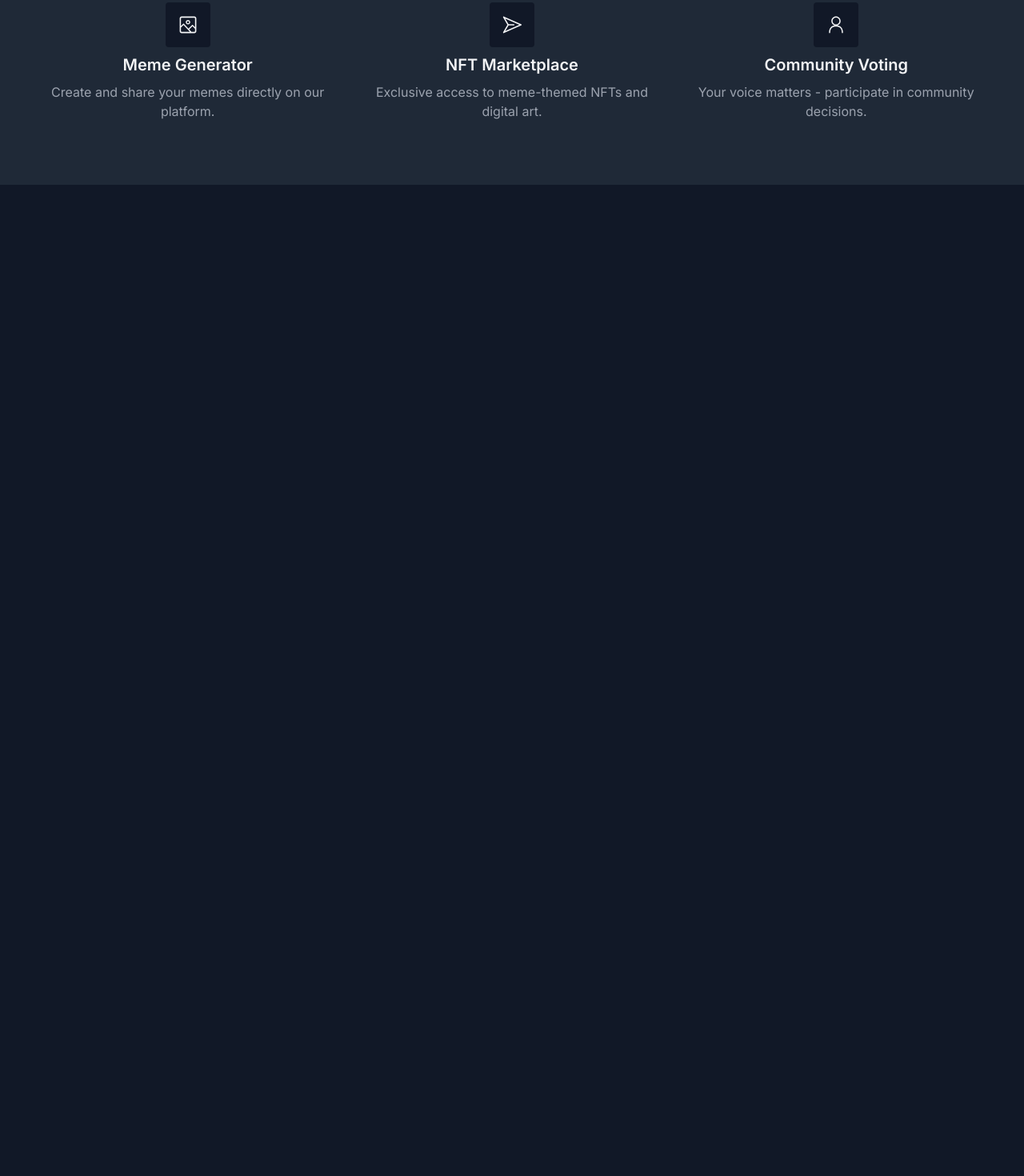
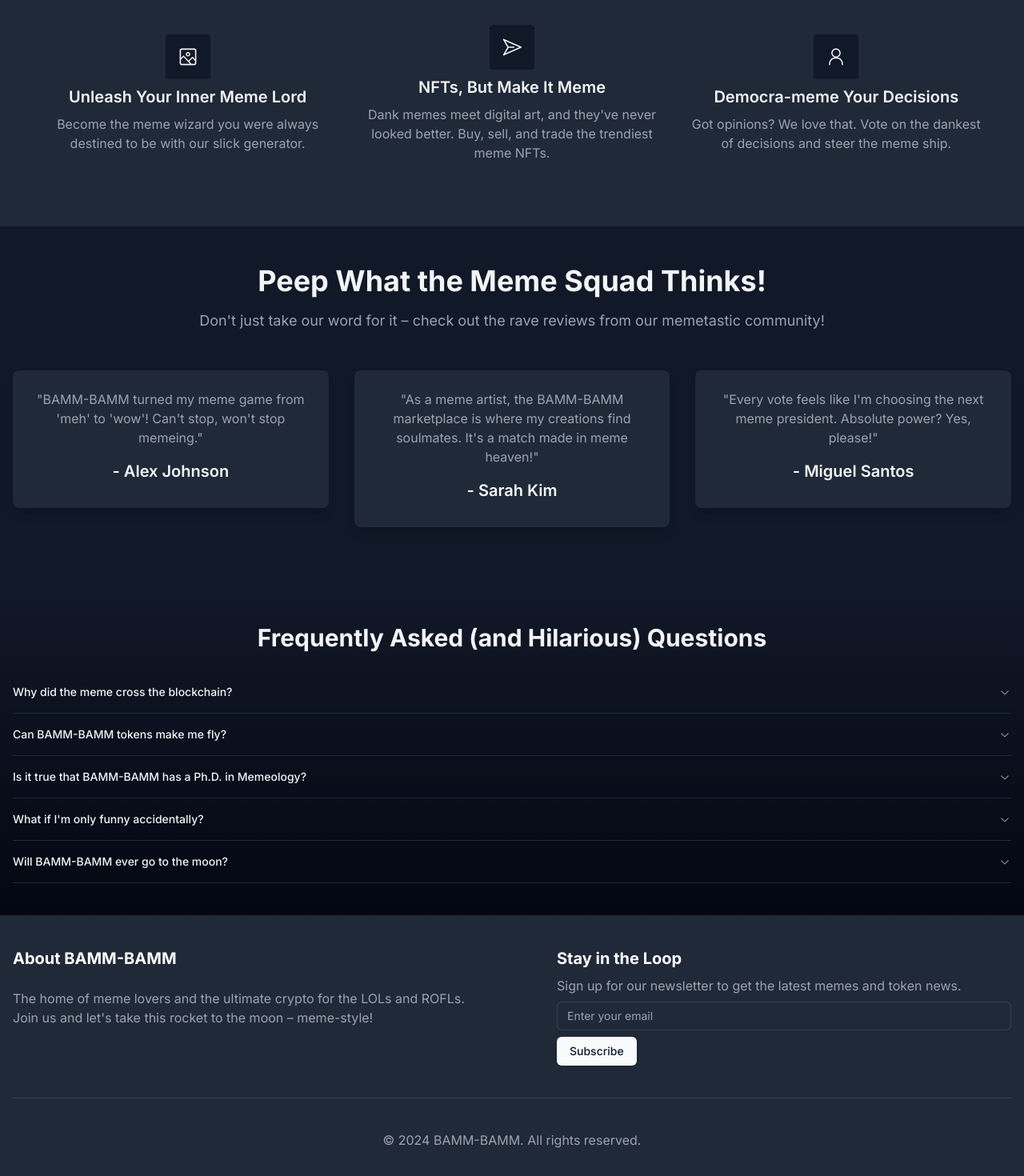
Before and after one commit to Royal-lobster/BAMM-BAMM-IQ-GPT-DEMO, a Next.js app: page / in a window 1280 px wide. Shown: the part 760-2230 px from the top of the page at 80% size. Before the commit the page ends 991 px from the top, so only its background shows below. Built offline with nearby package versions, Linux system fonts and the light colour scheme.

Commit message:
finished home page

```diff
--- /dev/null
+++ b/app/(home)/FAQ.tsx
@@ -0,0 +1,72 @@
+import React from "react";
+import {
+	Accordion,
+	AccordionContent,
+	AccordionItem,
+	AccordionTrigger,
+} from "@/components/ui/accordion";
+
+export const FAQSection = () => {
+	return (
+		<div className="bg-gradient-to-b py-10 from-gray-900 to-gray-950">
+			<div className="container mx-auto px-4">
+				<h2 className="text-3xl font-bold text-center mb-6">
+					Frequently Asked (and Hilarious) Questions
+				</h2>
+				<Accordion type="single" collapsible>
+					<AccordionItem value="item1">
+						<AccordionTrigger>
+							Why did the meme cross the blockchain?
+						</AccordionTrigger>
+						<AccordionContent>
+							To get to the other side of the transaction! But seriously,
+							BAMM-BAMM tokens are all about bridging fun and finance.
+						</AccordionContent>
+					</AccordionItem>
+
+					<AccordionItem value="item2">
+						<AccordionTrigger>
+							Can BAMM-BAMM tokens make me fly?
+						</AccordionTrigger>
+						<AccordionContent>
+							Only if you throw your computer with your digital wallet out the
+							window. We recommend against that.
+						</AccordionContent>
+					</AccordionItem>
+
+					<AccordionItem value="item3">
+						<AccordionTrigger>
+							Is it true that BAMM-BAMM has a Ph.D. in Memeology?
+						</AccordionTrigger>
+						<AccordionContent>
+							Absolutely, and we graduated summa cum laude from the University
+							of the Internet, thank you very much.
+						</AccordionContent>
+					</AccordionItem>
+
+					<AccordionItem value="item4">
+						<AccordionTrigger>
+							What if I'm only funny accidentally?
+						</AccordionTrigger>
+						<AccordionContent>
+							Then BAMM-BAMM is your chance to shine intentionally! With our
+							meme generator, accidents are the next big hit.
+						</AccordionContent>
+					</AccordionItem>
+
+					<AccordionItem value="item5">
+						<AccordionTrigger>
+							Will BAMM-BAMM ever go to the moon?
+						</AccordionTrigger>
+						<AccordionContent>
+							We're not just going to the moon; we're hosting the first
+							intergalactic meme party there. You're invited!
+						</AccordionContent>
+					</AccordionItem>
+				</Accordion>
+			</div>
+		</div>
+	);
+};
+
+export default FAQSection;
--- a/app/(home)/Features.tsx
+++ b/app/(home)/Features.tsx
@@ -11,31 +11,44 @@ export const Features = () => {
 		<section className="py-12 bg-gray-800">
 			<div className="container mx-auto">
 				<div className="text-center mb-12">
-					<h2 className="text-4xl font-bold mb-4">Why Choose BAMM-BAMM?</h2>
+					<h2 className="text-4xl font-bold mb-4">
+						Why BAMM-BAMM? Because Normal is Boring!
+					</h2>
 					<p className="text-lg text-gray-400">
-						Discover the unique features of our meme-inspired token.
+						We're not just another token on the block(chain). We're the giggle
+						at your screen, the ROFL in your wallet. Discover the perks of being
+						memetastic with us.
 					</p>
 				</div>
 				<div className="flex flex-wrap">
 					<div className="flex-1 px-4 mb-8 flex flex-col items-center justify-center">
 						<ImageIcon className="h-14 w-14 bg-gray-900 p-4 rounded mb-2" />
-						<h3 className="text-xl font-semibold mb-2">Meme Generator</h3>
+						<h3 className="text-xl font-semibold mb-2">
+							Unleash Your Inner Meme Lord
+						</h3>
 						<p className="text-gray-400 max-w-96 text-center">
-							Create and share your memes directly on our platform.
+							Become the meme wizard you were always destined to be with our
+							slick generator.
 						</p>
 					</div>
 					<div className="flex-1 px-4 mb-8 flex flex-col items-center justify-center">
 						<PaperPlaneIcon className="h-14 w-14 bg-gray-900 p-4 rounded mb-2" />
-						<h3 className="text-xl font-semibold mb-2">NFT Marketplace</h3>
+						<h3 className="text-xl font-semibold mb-2">
+							NFTs, But Make It Meme
+						</h3>
 						<p className="text-gray-400 max-w-96 text-center">
-							Exclusive access to meme-themed NFTs and digital art.
+							Dank memes meet digital art, and they've never looked better. Buy,
+							sell, and trade the trendiest meme NFTs.
 						</p>
 					</div>
 					<div className="flex-1 px-4 mb-8 flex flex-col items-center justify-center">
 						<PersonIcon className="h-14 w-14 bg-gray-900 p-4 rounded mb-2" />
-						<h3 className="text-xl font-semibold mb-2">Community Voting</h3>
+						<h3 className="text-xl font-semibold mb-2">
+							Democra-meme Your Decisions
+						</h3>
 						<p className="text-gray-400 max-w-96 text-center">
-							Your voice matters - participate in community decisions.
+							Got opinions? We love that. Vote on the dankest of decisions and
+							steer the meme ship.
 						</p>
 					</div>
 				</div>
--- a/app/(home)/Hero.tsx
+++ b/app/(home)/Hero.tsx
@@ -7,15 +7,16 @@ export function Hero() {
 			<div className="flex items-center container mx-auto">
 				<div className="flex flex-wrap flex-col w-full md:w-1/2 p-4 text-center md:text-left">
 					<h1 className="text-5xl font-bold mb-4">
-						Join the BAMM-BAMM Meme Revolution!
+						Blast Off to Meme Stardom with BAMM-BAMM!
 					</h1>
 					<p className="mb-6">
-						Dive into the world of digital art and meme culture with the
-						BAMM-BAMM token.
+						Get in on the ground floor of the meme economy with the ultimate
+						token that's all about the LOLs and the gains. Join us, and let's
+						rocket to the moon – meme style!
 					</p>
 					<div className="flex gap-2">
-						<Button>Get Started</Button>
-						<Button variant="secondary">Learn More</Button>
+						<Button>Get Your Meme On!</Button>
+						<Button variant="secondary">The BAMM-BAMM Lowdown</Button>
 					</div>
 				</div>
 				<div className="w-full md:w-1/2 p-4">
--- /dev/null
+++ b/app/(home)/Testimonials.tsx
@@ -0,0 +1,53 @@
+import React from "react";
+
+const Testimonials = () => {
+	return (
+		<section className="py-12 bg-gray-900">
+			<div className="container mx-auto px-4">
+				<div className="text-center mb-12">
+					<h2 className="text-4xl font-bold mb-4">
+						Peep What the Meme Squad Thinks!
+					</h2>
+					<p className="text-lg text-gray-400">
+						Don't just take our word for it – check out the rave reviews from
+						our memetastic community!{" "}
+					</p>
+				</div>
+
+				<div className="flex flex-wrap -mx-4">
+					<div className="w-full md:w-1/3 px-4 mb-8">
+						<div className="bg-gray-800 p-6 rounded-lg shadow-lg text-center">
+							<p className="text-gray-400 mb-4">
+								"BAMM-BAMM turned my meme game from 'meh' to 'wow'! Can't stop,
+								won't stop memeing."
+							</p>
+							<h3 className="text-xl font-semibold mb-2">- Alex Johnson</h3>
+						</div>
+					</div>
+
+					<div className="w-full md:w-1/3 px-4 mb-8">
+						<div className="bg-gray-800 p-6 rounded-lg shadow-lg text-center">
+							<p className="text-gray-400 mb-4">
+								"As a meme artist, the BAMM-BAMM marketplace is where my
+								creations find soulmates. It's a match made in meme heaven!"
+							</p>
+							<h3 className="text-xl font-semibold mb-2">- Sarah Kim</h3>
+						</div>
+					</div>
+
+					<div className="w-full md:w-1/3 px-4 mb-8">
+						<div className="bg-gray-800 p-6 rounded-lg shadow-lg text-center">
+							<p className="text-gray-400 mb-4">
+								"Every vote feels like I'm choosing the next meme president.
+								Absolute power? Yes, please!"
+							</p>
+							<h3 className="text-xl font-semibold mb-2">- Miguel Santos</h3>
+						</div>
+					</div>
+				</div>
+			</div>
+		</section>
+	);
+};
+
+export default Testimonials;
--- /dev/null
+++ b/app/(layout)/Footer.tsx
@@ -0,0 +1,41 @@
+import { Button, buttonVariants } from "@/components/ui/button";
+import { Input } from "@/components/ui/input";
+import React from "react";
+
+export const Footer = () => {
+	return (
+		<footer className="bg-gray-800 text-white">
+			<div className="container mx-auto px-4 py-10">
+				<div className="flex flex-wrap -mx-4 justify-between">
+					<div className="flex-1 max-w-[600px] px-4 mb-6 md:mb-0">
+						<h5 className="text-xl font-bold mb-6">About BAMM-BAMM</h5>
+						<p className="text-gray-400">
+							The home of meme lovers and the ultimate crypto for the LOLs and
+							ROFLs. Join us and let's take this rocket to the moon –
+							meme-style!
+						</p>
+					</div>
+					<div className="flex-1 max-w-[600px] px-4 space-y-2">
+						<h5 className="text-xl font-bold">Stay in the Loop</h5>
+						<p className="text-gray-400">
+							Sign up for our newsletter to get the latest memes and token news.
+						</p>
+						<form className="space-y-2">
+							<Input
+								type="email"
+								placeholder="Enter your email"
+								className="border-gray-700"
+							/>
+							<Button type="submit">Subscribe</Button>
+						</form>
+					</div>
+				</div>
+				<div className="text-center mt-10 border-t border-gray-700 pt-10">
+					<p className="text-gray-400">
+						&copy; {new Date().getFullYear()} BAMM-BAMM. All rights reserved.
+					</p>
+				</div>
+			</div>
+		</footer>
+	);
+};
--- a/app/layout.tsx
+++ b/app/layout.tsx
@@ -3,6 +3,7 @@ import { Inter } from "next/font/google";
 import "./globals.css";
 import { Navbar } from "./(layout)/Navbar";
 import { cn } from "@/lib/utils";
+import { Footer } from "./(layout)/Footer";
 
 const inter = Inter({ subsets: ["latin"] });
 
@@ -18,9 +19,10 @@ export default function RootLayout({
 }>) {
 	return (
 		<html lang="en" className="dark">
-			<body className={cn(inter.className, "bg-gray-900 text-gray-100")}>
+			<body className={cn(inter.className, "bg-gray-950 text-gray-100")}>
 				<Navbar />
 				{children}
+				<Footer />
 			</body>
 		</html>
 	);
--- a/app/page.tsx
+++ b/app/page.tsx
@@ -1,11 +1,15 @@
+import FAQSection from "./(home)/FAQ";
 import { Features } from "./(home)/Features";
 import { Hero } from "./(home)/Hero";
+import Testimonials from "./(home)/Testimonials";
 
 export default function Home() {
 	return (
 		<main>
 			<Hero />
 			<Features />
+			<Testimonials />
+			<FAQSection />
 		</main>
 	);
 }
--- /dev/null
+++ b/components/ui/accordion.tsx
@@ -0,0 +1,57 @@
+"use client"
+
+import * as React from "react"
+import * as AccordionPrimitive from "@radix-ui/react-accordion"
+import { ChevronDownIcon } from "@radix-ui/react-icons"
+
+import { cn } from "@/lib/utils"
+
+const Accordion = AccordionPrimitive.Root
+
+const AccordionItem = React.forwardRef<
+  React.ElementRef<typeof AccordionPrimitive.Item>,
+  React.ComponentPropsWithoutRef<typeof AccordionPrimitive.Item>
+>(({ className, ...props }, ref) => (
+  <AccordionPrimitive.Item
+    ref={ref}
+    className={cn("border-b", className)}
+    {...props}
+  />
+))
+AccordionItem.displayName = "AccordionItem"
+
+const AccordionTrigger = React.forwardRef<
+  React.ElementRef<typeof AccordionPrimitive.Trigger>,
+  React.ComponentPropsWithoutRef<typeof AccordionPrimitive.Trigger>
+>(({ className, children, ...props }, ref) => (
+  <AccordionPrimitive.Header className="flex">
+    <AccordionPrimitive.Trigger
+      ref={ref}
+      className={cn(
+        "flex flex-1 items-center justify-between py-4 text-sm font-medium transition-all hover:underline [&[data-state=open]>svg]:rotate-180",
+        className
+      )}
+      {...props}
+    >
+      {children}
+      <ChevronDownIcon className="h-4 w-4 shrink-0 text-muted-foreground transition-transform duration-200" />
+    </AccordionPrimitive.Trigger>
+  </AccordionPrimitive.Header>
+))
+AccordionTrigger.displayName = AccordionPrimitive.Trigger.displayName
+
+const AccordionContent = React.forwardRef<
+  React.ElementRef<typeof AccordionPrimitive.Content>,
+  React.ComponentPropsWithoutRef<typeof AccordionPrimitive.Content>
+>(({ className, children, ...props }, ref) => (
+  <AccordionPrimitive.Content
+    ref={ref}
+    className="overflow-hidden text-sm data-[state=closed]:animate-accordion-up data-[state=open]:animate-accordion-down"
+    {...props}
+  >
+    <div className={cn("pb-4 pt-0", className)}>{children}</div>
+  </AccordionPrimitive.Content>
+))
+AccordionContent.displayName = AccordionPrimitive.Content.displayName
+
+export { Accordion, AccordionItem, AccordionTrigger, AccordionContent }
--- /dev/null
+++ b/components/ui/input.tsx
@@ -0,0 +1,25 @@
+import * as React from "react"
+
+import { cn } from "@/lib/utils"
+
+export interface InputProps
+  extends React.InputHTMLAttributes<HTMLInputElement> {}
+
+const Input = React.forwardRef<HTMLInputElement, InputProps>(
+  ({ className, type, ...props }, ref) => {
+    return (
+      <input
+        type={type}
+        className={cn(
+          "flex h-9 w-full rounded-md border border-input bg-transparent px-3 py-1 text-sm shadow-sm transition-colors file:border-0 file:bg-transparent file:text-sm file:font-medium placeholder:text-muted-foreground focus-visible:outline-none focus-visible:ring-1 focus-visible:ring-ring disabled:cursor-not-allowed disabled:opacity-50",
+          className
+        )}
+        ref={ref}
+        {...props}
+      />
+    )
+  }
+)
+Input.displayName = "Input"
+
+export { Input }
--- a/package.json
+++ b/package.json
@@ -9,6 +9,7 @@
     "lint": "next lint"
   },
   "dependencies": {
+    "@radix-ui/react-accordion": "^1.1.2",
     "@radix-ui/react-icons": "^1.3.0",
     "@radix-ui/react-slot": "^1.0.2",
     "class-variance-authority": "^0.7.0",
```
Also changed, not shown: 1 other file (tests, documents, lock files or other folders).
